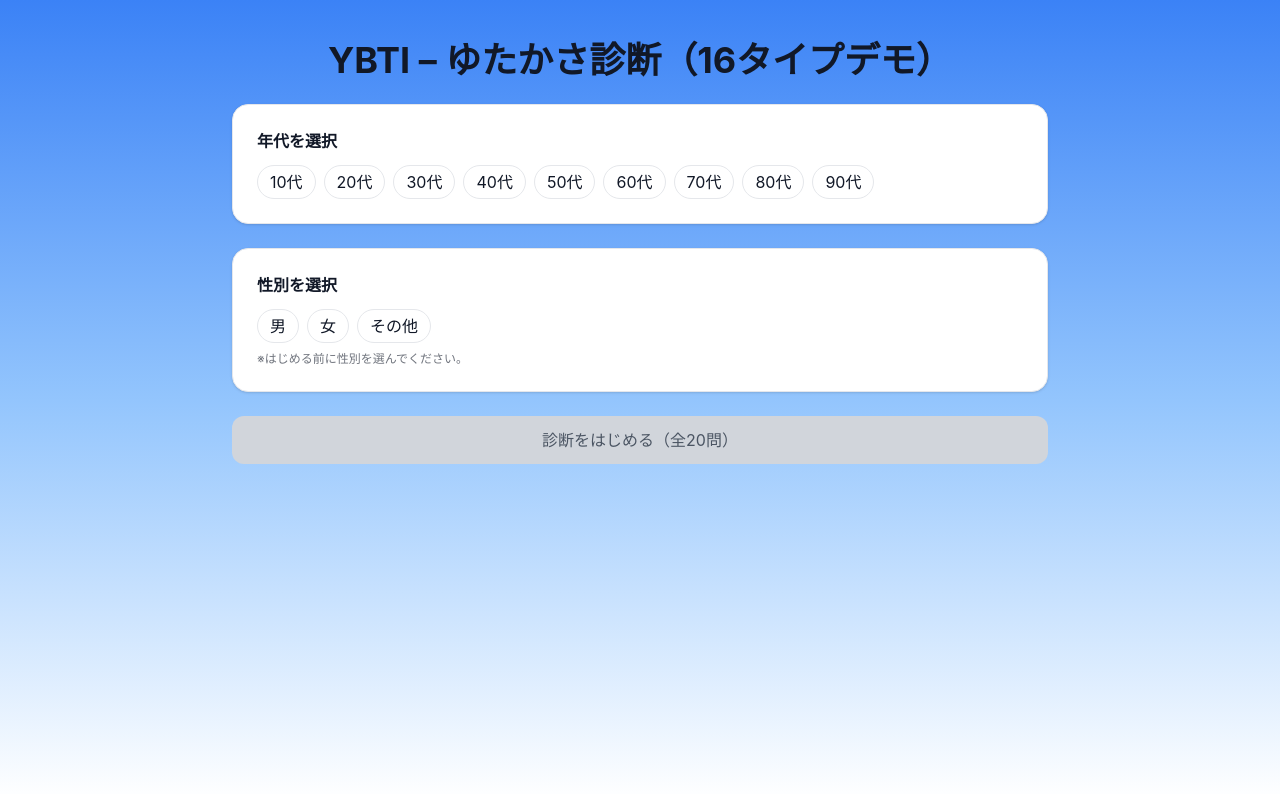
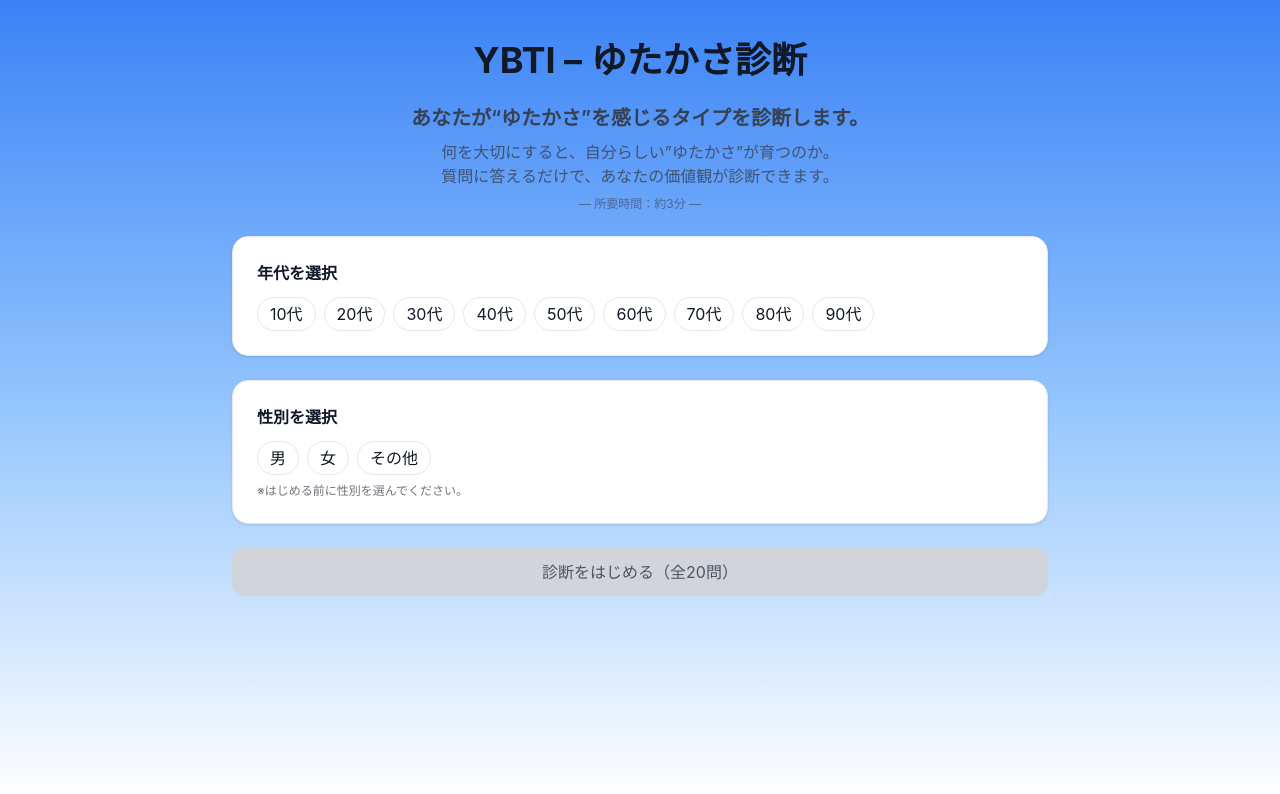
Before and after one commit to YBTI/ybtitest, a React (Create React App) app: page / in a window 1280 px wide. Shown: the top 794 px of the page. Built offline with nearby package versions, Linux system fonts and the light colour scheme.

Commit message:
Add intro description about YBTI

```diff
--- a/src/App.js
+++ b/src/App.js
@@ -612,8 +612,22 @@ export default function App() {
       <div className="min-h-screen bg-gradient-to-b from-blue-500 via-blue-300 to-white text-gray-900">
         <div className="max-w-4xl mx-auto p-6 md:p-10 space-y-6">
         <h1 className="text-3xl md:text-4xl font-bold text-center">
-          YBTI – ゆたかさ診断（16タイプデモ）
+          YBTI – ゆたかさ診断
         </h1>
+
+{/* 🔥 トップページ（intro）だけ説明文表示 */}
+{step === "intro" && (
+  <div className="text-center text-gray-700 space-y-2 max-w-xl mx-auto">
+    <p className="text-lg md:text-xl font-semibold">
+      あなたが“ゆたかさ”を感じるタイプを診断します。
+    </p>
+    <p className="text-sm md:text-base opacity-80 leading-relaxed">
+      何を大切にすると、自分らしい”ゆたかさ”が育つのか。<br />
+      質問に答えるだけで、あなたの価値観が診断できます。
+    </p>
+    <p className="text-xs opacity-60">― 所要時間：約3分 ―</p>
+  </div>
+)}
 
         {step === "intro" && (
           <div className="space-y-6">
```
